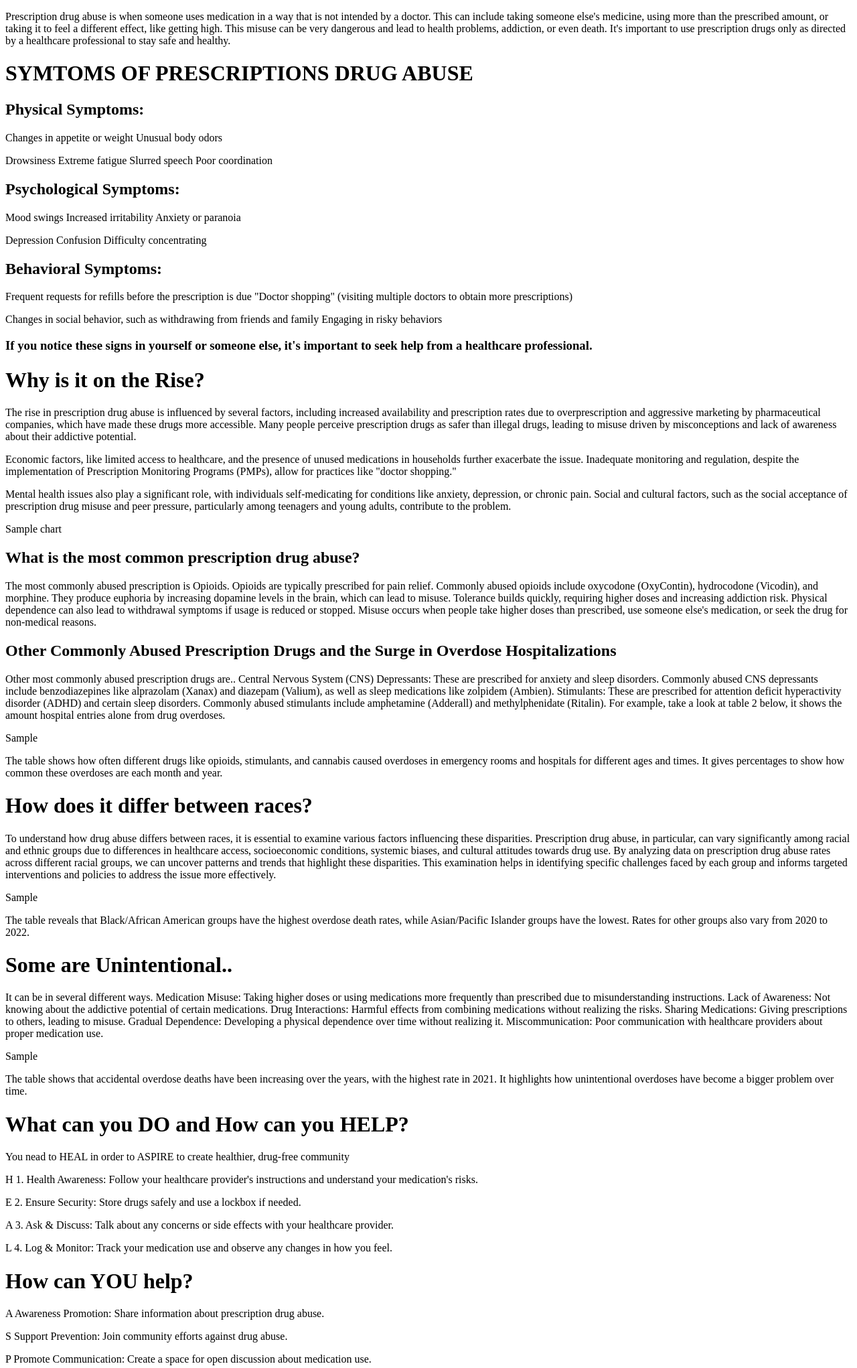
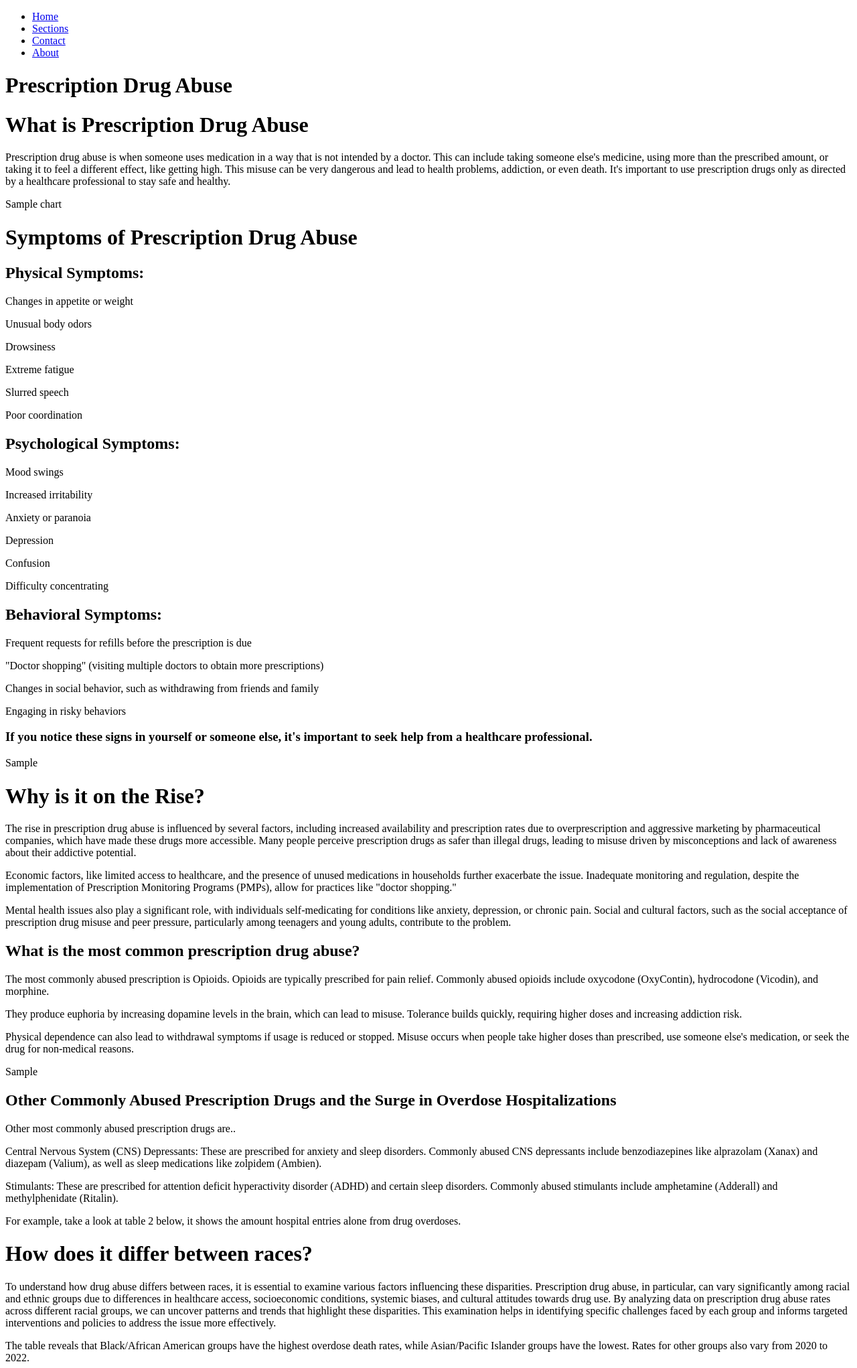
Before and after one commit to fbbah/FinalProject, a Django app: template core/templates/core/chart.html in a window 1280 px wide. Shown: the top 2042 px of the page at 67% size. Run offline with Django 4.2, Linux system fonts and the light colour scheme; the template is opened without the code that fills it: most values are stand-ins (such as "Sample title", 1, 10 or a date in 2020); some libraries are stand-ins or nearby versions.

Commit message:
draft css 1

```diff
--- a/core/templates/core/chart.html
+++ b/core/templates/core/chart.html
@@ -1,193 +1,174 @@
 {% extends 'core/base.html' %}
 {% load static %}
+{% block content %}
 <!DOCTYPE html>
 <html lang="en">
 <head>
     <meta charset="UTF-8">
     <meta name="viewport" content="width=device-width, initial-scale=1.0">
-    <link rel="stylesheet" type="text/css" href="{% static '/styles.css' %}">
-    <title>Document</title>
+    <title>Prescription Drug Abuse</title>
 </head>
-<body>
 
+    <ul>
+        <li><a href="#home">Home</a></li>
+        <li><a href="#news">Sections</a></li>
+        <li><a href="#contact">Contact</a></li>
+        <li><a class="active" href="#about">About</a></li>
+    </ul>
 
-
-    <h1>Home</h1>      <p>Sections</p>     <p>Contact</p>     <p>About</p>
-
+    <body>
     <header>
-    <h1> Prescription Drug Abuse</h1>
+        <h1> Prescription Drug Abuse</h1>
     </header>
 
-    <header1>
-    <h1>What is Prescription Drug Abuse</h1> </header1>
+    <body>
 
-    {% block content %}
-    <p>Prescription drug abuse is when someone uses medication in a way that is not intended by a doctor. This can include taking someone else's medicine, using more than the prescribed amount, or taking it to feel a different effect, like getting high. This misuse can be very dangerous and lead to health problems, addiction, or even death. It's important to use prescription drugs only as directed by a healthcare professional to stay safe and healthy.</p>
+    <h1>What is Prescription Drug Abuse</h1>
+        <section class="section1">
+            <p>Prescription drug abuse is when someone uses medication in a way that is not intended by a doctor. This can include taking someone else's medicine, using more than the prescribed amount, or taking it to feel a different effect, like getting high. This misuse can be very dangerous and lead to health problems, addiction, or even death. It's important to use prescription drugs only as directed by a healthcare professional to stay safe and healthy.</p>
+        </section>
 
-    <h1> SYMTOMS OF PRESCRIPTIONS DRUG ABUSE </h1>
+        </body>
 
-    <h2>Physical Symptoms:</h2>
+        {{ chart|safe }}
 
-    <p>Changes in appetite or weight
-    Unusual body odors</p>
+        <h1>Symptoms of Prescription Drug Abuse</h1>
 
-    <p>Drowsiness
-    Extreme fatigue
-    Slurred speech
-    Poor coordination</p>
+        <section class="section2">
 
-    <h2>Psychological Symptoms:</h2>
+        <h2>Physical Symptoms:</h2>
 
-    <p>Mood swings
-    Increased irritability
-    Anxiety or paranoia</p>
+            <p>Changes in appetite or weight</p>
+            <p>Unusual body odors</p>
+            <p>Drowsiness</p>
+            <p>Extreme fatigue</p>
+            <p>Slurred speech</p>
+            <p>Poor coordination</p>
 
-    <p>Depression
-        Confusion
-       Difficulty concentrating</p>
+        <h2>Psychological Symptoms:</h2>
 
-    <h2>Behavioral Symptoms:</h2>
+            <p>Mood swings</p>
+            <p>Increased irritability</p>
+            <p>Anxiety or paranoia</p>
+            <p>Depression</p>
+            <p>Confusion</p>
+            <p>Difficulty concentrating</p>
 
-       <p>Frequent requests for refills before the prescription is due
-        "Doctor shopping" (visiting multiple doctors to obtain more prescriptions)</p>
+       <h2>Behavioral Symptoms:</h2>
 
-        <p>Changes in social behavior, such as withdrawing from friends and family
-            Engaging in risky behaviors</p>
+            <p>Frequent requests for refills before the prescription is due</p>
+            <p>"Doctor shopping" (visiting multiple doctors to obtain more prescriptions)</p>
+            <p>Changes in social behavior, such as withdrawing from friends and family</p>
+            <p>Engaging in risky behaviors</p>
 
         <h3>If you notice these signs in yourself or someone else, it's important to seek help from a healthcare professional.</h3>
 
+  </section>
+
+        {{ chart2|safe }}
+
         <h1>Why is it on the Rise?</h1>
-
-        <p>The rise in prescription drug abuse is influenced by several factors, including increased availability and prescription rates due to overprescription and aggressive marketing by pharmaceutical companies, which have made these drugs more accessible. Many people perceive prescription drugs as safer than illegal drugs, leading to misuse driven by misconceptions and lack of awareness about their addictive potential.</p>
-        <p>Economic factors, like limited access to healthcare, and the presence of unused medications in households further exacerbate the issue. Inadequate monitoring and regulation, despite the implementation of Prescription Monitoring Programs (PMPs), allow for practices like "doctor shopping."</p>
-        <p>Mental health issues also play a significant role, with individuals self-medicating for conditions like anxiety, depression, or chronic pain. Social and cultural factors, such as the social acceptance of prescription drug misuse and peer pressure, particularly among teenagers and young adults, contribute to the problem.</p>
+        <section class="section3">
+            <p>The rise in prescription drug abuse is influenced by several factors, including increased availability and prescription rates due to overprescription and aggressive marketing by pharmaceutical companies, which have made these drugs more accessible. Many people perceive prescription drugs as safer than illegal drugs, leading to misuse driven by misconceptions and lack of awareness about their addictive potential.</p>
+            <p>Economic factors, like limited access to healthcare, and the presence of unused medications in households further exacerbate the issue. Inadequate monitoring and regulation, despite the implementation of Prescription Monitoring Programs (PMPs), allow for practices like "doctor shopping."</p>
+            <p>Mental health issues also play a significant role, with individuals self-medicating for conditions like anxiety, depression, or chronic pain. Social and cultural factors, such as the social acceptance of prescription drug misuse and peer pressure, particularly among teenagers and young adults, contribute to the problem.</p>
+        </section>
 
 
+        <h2>What is the most common prescription drug abuse?</h2>
 
-    {{ chart|safe }}
+        <section class="section4">
+            <p>The most commonly abused prescription is Opioids. Opioids are typically prescribed for pain relief. Commonly abused opioids include oxycodone (OxyContin), hydrocodone (Vicodin), and morphine.</p>
+            <p>They produce euphoria by increasing dopamine levels in the brain, which can lead to misuse. Tolerance builds quickly, requiring higher doses and increasing addiction risk. </p>
+            <p>Physical dependence can also lead to withdrawal symptoms if usage is reduced or stopped. Misuse occurs when people take higher doses than prescribed, use someone else's medication, or seek the drug for non-medical reasons.</p>
+        </section>
+
+        {{ chart4|safe }}
 
 
-    <h2>What is the most common prescription drug abuse?</h2>
+        <h2>Other Commonly Abused Prescription Drugs and the Surge in Overdose Hospitalizations</h2>
 
-    <p>The most commonly abused prescription is Opioids.
+        <section class="section5">
+            <p>Other most commonly abused prescription drugs are..
+            <p>Central Nervous System (CNS) Depressants: These are prescribed for anxiety and sleep disorders. Commonly abused CNS depressants include benzodiazepines like alprazolam (Xanax) and diazepam (Valium), as well as sleep medications like zolpidem (Ambien). </p>
+            <p>Stimulants: These are prescribed for attention deficit hyperactivity disorder (ADHD) and certain sleep disorders. Commonly abused stimulants include amphetamine (Adderall) and methylphenidate (Ritalin). </p>
+            <p>For example, take a look at table 2 below, it shows the amount hospital entries alone from drug overdoses.</p>
+        </section>
 
-        Opioids are typically prescribed for pain relief. Commonly abused opioids include oxycodone (OxyContin), hydrocodone (Vicodin), and morphine.
+        <h1>How does it differ between races?</h1>
+        <section class="section6">
+            <p>To understand how drug abuse differs between races, it is essential to examine various factors influencing these disparities. Prescription drug abuse, in particular, can vary significantly among racial and ethnic groups due to differences in healthcare access, socioeconomic conditions, systemic biases, and cultural attitudes towards drug use. By analyzing data on prescription drug abuse rates across different racial groups, we can uncover patterns and trends that highlight these disparities. This examination helps in identifying specific challenges faced by each group and informs targeted interventions and policies to address the issue more effectively.</p>
+            <p>The table reveals that Black/African American groups have the highest overdose death rates, while Asian/Pacific Islander groups have the lowest. Rates for other groups also vary from 2020 to 2022.</p>
+        </section>
+        {{ chart3|safe }}
 
-        They produce euphoria by increasing dopamine levels in the brain, which can lead to misuse. Tolerance builds quickly, requiring higher doses and increasing addiction risk.
 
-        Physical dependence can also lead to withdrawal symptoms if usage is reduced or stopped. Misuse occurs when people take higher doses than prescribed, use someone else's medication, or seek the drug for non-medical reasons.
-        <p>
+        <h1>Some are Unintentional..</h1>
+        <section class="section7">
+            <p>It can be in several different ways.
+            <p>Medication Misuse: Taking higher doses or using medications more frequently than prescribed due to misunderstanding instructions. </p>
+            <p>Lack of Awareness: Not knowing about the addictive potential of certain medications.</p>
+            <p> Drug Interactions: Harmful effects from combining medications without realizing the risks.</p>
+            <p> Sharing Medications: Giving prescriptions to others, leading to misuse. </p>
+            <p>Gradual Dependence: Developing a physical dependence over time without realizing it. </p>
+            <p>Miscommunication: Poor communication with healthcare providers about proper medication use.</p>
+        </section>
+
+
+        <h1>What can you DO and How can you HELP?</h1>
+        <section class="section9">
+            <p>You need to HEAL in order to ASPIRE to create a healthier, drug-free community.</p>
+            <p><strong>H</strong> 1. Health Awareness: Follow your healthcare provider's instructions and understand your medication's risks.</p>
+            <p><strong>E</strong> 2. Ensure Security: Store drugs safely and use a lockbox if needed.</p>
+            <p><strong>A</strong> 3. Ask & Discuss: Talk about any concerns or side effects with your healthcare provider.</p>
+            <p><strong>L</strong> 4. Log & Monitor: Track your medication use and observe any changes in how you feel.</p>
+       </section>
+
+
+  <h1>How can YOU help?</h1>
+
+  <section class="section10">
+            <p><strong>A</strong> Awareness Promotion: Share information about prescription drug abuse.</p>
+            <p><strong>S</strong> Support Prevention: Join community efforts against drug abuse.</p>
+            <p><strong>P</strong> Promote Communication: Create a space for open discussion about medication use.</p>
+            <p><strong>I</strong> Information Sharing: Provide resources on treatment and support services.</p>
+            <p><strong>R</strong> Role Modeling: Use medications responsibly and set a good example.</p>
+            <p><strong>E</strong> Engage: Actively participate in and support initiatives that promote responsible medication use.</p>
+        </section>
+
+
+  <h1>What needs to be implemented?</h1>
+
+
+  <section class="section11">
+            <p>1. Health Literacy and Education Programs</p>
+           <p>For Patients: Educate on proper medication use, risks of misuse, and safe disposal.</p>
+           <p>For Healthcare Providers: Train on patient education, recognizing misuse, and communication strategies.</p>
+            <p>2. Critical Thinking and Education</p>
+            <p>For Patients: Teach skills to understand and question their treatment plans.</p>
+            <p>For Healthcare Providers: Focus on critical thinking in prescribing, considering non-drug treatments, and abuse potential.</p>
+            <p>3. Enhanced Communication</p>
+            <p>Patients and Providers: Encourage open dialogue about medications and concerns.</p>
+            <p>Among Providers: Improve coordination to avoid overlapping prescriptions.</p>
+            <p>4. Policy and System Improvements</p>
+            <p>Prescription Monitoring: Strength</p>
+    </section>
 
 
 
 
-    <h2>Other Commonly Abused Prescription Drugs and the Surge in Overdose Hospitalizations</h2>
-
-    <p>Other most commonly abused prescription drugs are..
-
-        Central Nervous System (CNS) Depressants: These are prescribed for anxiety and sleep disorders. Commonly abused CNS depressants include benzodiazepines like alprazolam (Xanax) and diazepam (Valium), as well as sleep medications like zolpidem (Ambien).
-
-
-        Stimulants: These are prescribed for attention deficit hyperactivity disorder (ADHD) and certain sleep disorders. Commonly abused stimulants include amphetamine (Adderall) and methylphenidate (Ritalin).
-
-        For example, take a look at table 2 below, it shows the amount hospital entries alone from drug overdoses.</p>
-    {{ chart2|safe }}
-
-    <p>The table shows how often different drugs like opioids, stimulants, and cannabis caused overdoses in emergency rooms and hospitals for different ages and times. It gives percentages to show how common these overdoses are each month and year.</p>
-
-   <h1>How does it differ between races?</h1>
-
-   <p>To understand how drug abuse differs between races, it is essential to examine various factors influencing these disparities. Prescription drug abuse, in particular, can vary significantly among racial and ethnic groups due to differences in healthcare access, socioeconomic conditions, systemic biases, and cultural attitudes towards drug use. By analyzing data on prescription drug abuse rates across different racial groups, we can uncover patterns and trends that highlight these disparities. This examination helps in identifying specific challenges faced by each group and informs targeted interventions and policies to address the issue more effectively.</p>
-    {{ chart3|safe }}
-
-    <p>The table reveals that Black/African American groups have the highest overdose death rates, while Asian/Pacific Islander groups have the lowest. Rates for other groups also vary from 2020 to 2022.</p>
-
-    <h1>Some are Unintentional..</h1>
-    <p>It can be in several different ways.
-
-        Medication Misuse: Taking higher doses or using medications more frequently than prescribed due to misunderstanding instructions.
-
-        Lack of Awareness: Not knowing about the addictive potential of certain medications.
-
-        Drug Interactions: Harmful effects from combining medications without realizing the risks.
-
-        Sharing Medications: Giving prescriptions to others, leading to misuse.
-
-        Gradual Dependence: Developing a physical dependence over time without realizing it.
-
-        Miscommunication: Poor communication with healthcare providers about proper medication use.</p>
-
-
-    {{ chart4|safe }}
-    <p>The table shows that accidental overdose deaths have been increasing over the years, with the highest rate in 2021. It highlights how unintentional overdoses have become a bigger problem over time.</p>
-
-    <h1>What can you DO and How can you HELP?</h1>
-
-
-    <p> You nead to HEAL in order to ASPIRE to create healthier, drug-free community</p>
-
-    <p>  H             1. Health Awareness: Follow your healthcare provider's instructions and understand your medication's risks.</p>
-
-
-    <p>  E             2. Ensure Security: Store drugs safely and use a lockbox if needed.</p>
-
-
-    <p>  A             3. Ask & Discuss: Talk about any concerns or side effects with your healthcare provider.</p>
-
-
-    <p>  L             4. Log & Monitor: Track your medication use and observe any changes in how you feel.</p>
-
-
-
-    <h1>How can YOU help?</h1>
-
-    <p>A    Awareness Promotion: Share information about prescription drug abuse.</p>
-
-
-    <p>S     Support Prevention: Join community efforts against drug abuse.</p>
-
-
-    <p>P     Promote Communication: Create a space for open discussion about medication use.</p>
-
-
-    <p>I     Information Sharing: Provide resources on treatment and support services.</p>
-
-
-    <p>R     Role Modeling: Use medications responsibly and set a good example.</p>
-
-
-    <p>E     Engage: Actively participate in and support initiatives that promote responsible medication use. </p>
-
-    <h1>What needs to be implemented?</h1>
-
-        <p>1. Health Literacy and Education Programs
-        For Patients: Educate on proper medication use, risks of misuse, and safe disposal.
-        For Healthcare Providers: Train on patient education, recognizing misuse, and communication strategies.</p>
 
 
 
 
-        <p>2. Critical Thinking and Education
-         For Patients:** Teach skills to understand and question their treatment plans.
-        For Healthcare Providers: Focus on critical thinking in prescribing, considering non-drug treatments, and abuse potential.</p>
 
 
 
-        <p>3. Enhanced Communication
-        Patients and Providers: Encourage open dialogue about medications and concerns.
-        Among Providers:** Improve coordination to avoid overlapping prescriptions.</p>
 
 
 
-        <p>4. Policy and System Improvements
-        Prescription Monitoring: Strengthen tracking programs to identify misuse.
-        Regulation: Implement and enforce stricter prescribing guidelines. </P>
 
 
-
-        5. Community Outreach
-        Awareness Campaigns: Increase public knowledge on drug abuse and resources.
-        Support Services:** Expand access to addiction treatment and support.</p>
 
     {% endblock content %}
 </body>
```
Also changed, not shown: 1 other file.
